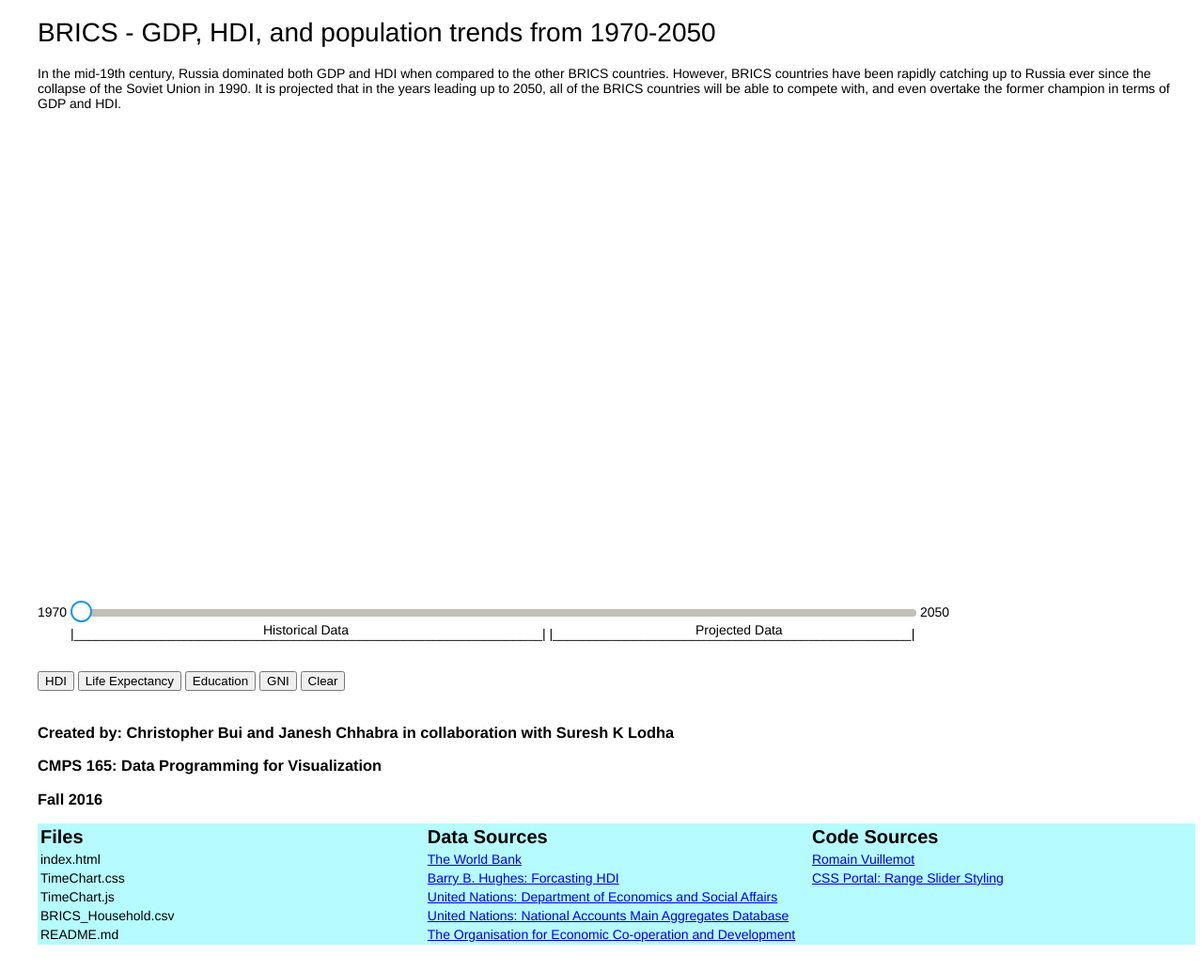
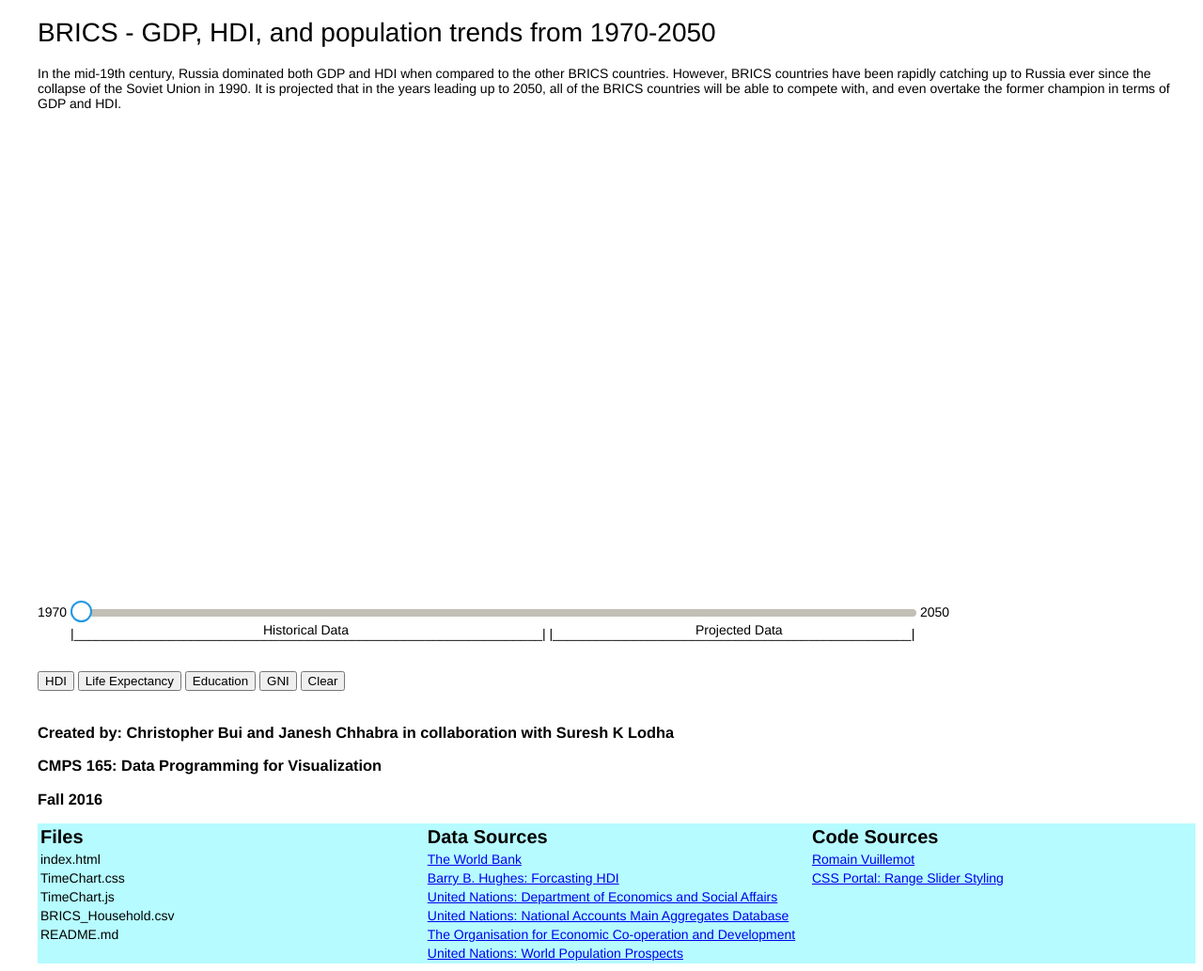
Before and after one commit to cbui505/BRICS_TimeChart, a plain HTML site: page index.html in a window 1280 px wide. Shown: the top 1033 px of the page at 94% size. Drawn offline with nearby package versions, Linux system fonts and the light colour scheme; no server answers.

Commit message:
added a source

```diff
--- a/index.html
+++ b/index.html
@@ -62,6 +62,10 @@
     <td>README.md</td>
     <td><a href = "https://data.oecd.org/gdp/gdp-long-term-forecast.htm">The Organisation for Economic Co-operation and Development</a> </td>
   </tr>
+  <tr>
+    <td></td>
+    <td><a href = "https://esa.un.org/unpd/wpp/publications/files/key_findings_wpp_2015.pdf">United Nations: World Population Prospects</a></td>
+  </tr>
 </table>
 
 <script type="text/javascript" src="TimeChart.js"></script>
```
